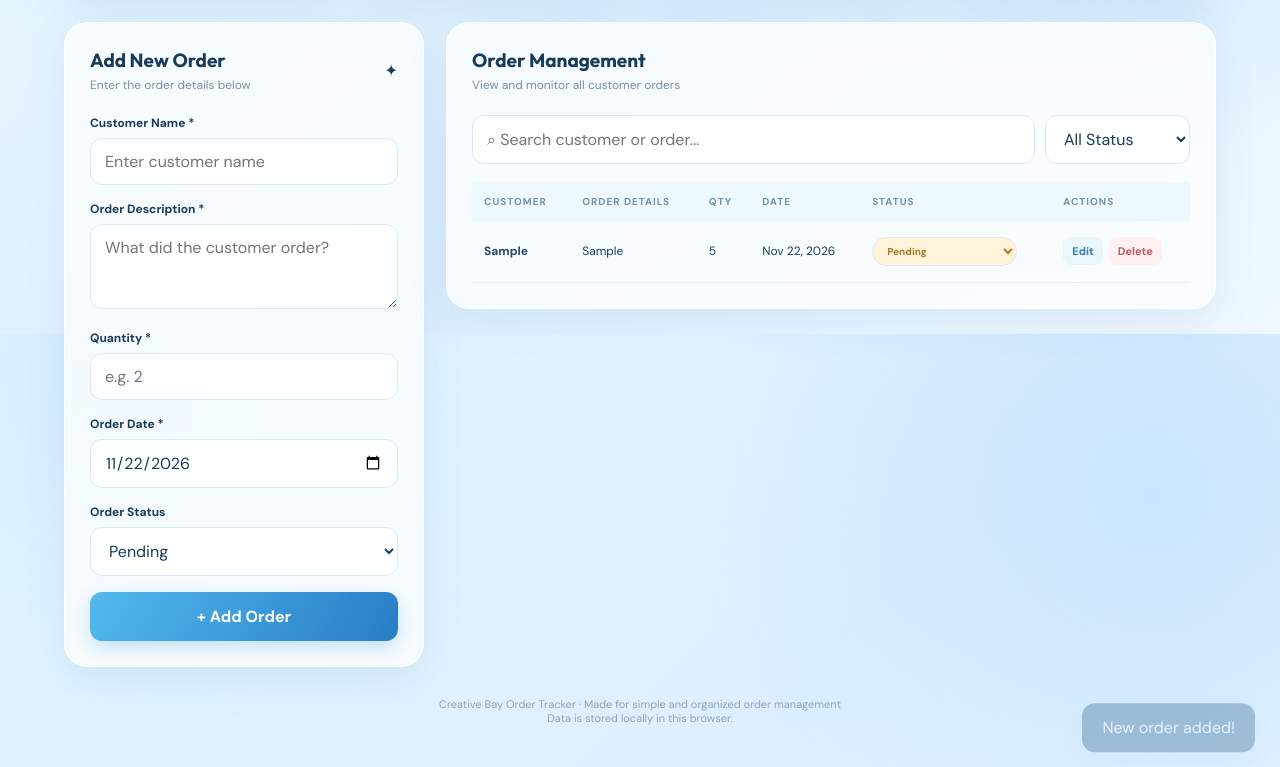
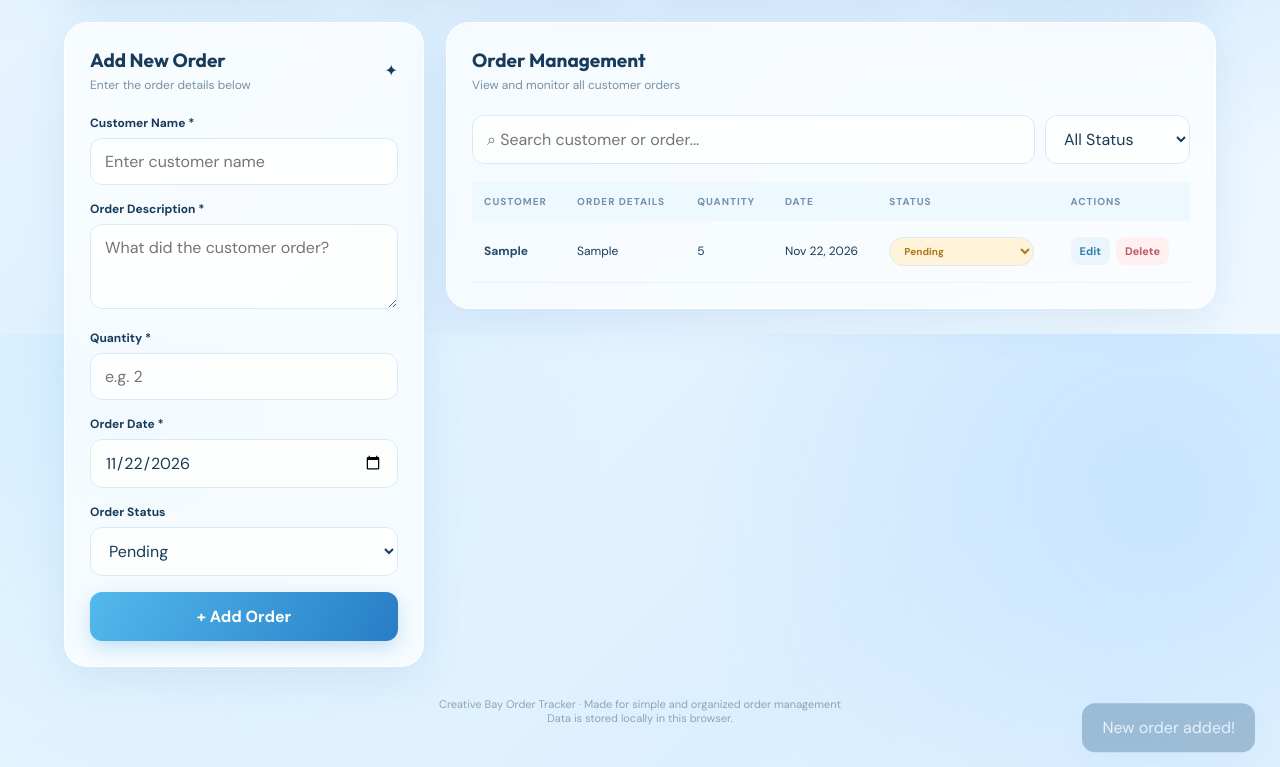
Before and after one commit to Katrina061206/creative-bay-order-tracker, a plain HTML site: page index.html in a window 1280 px wide. Both pictures are taken after typing "Sample", "Sample", "5" into the empty fields and a click on the button "+ Add Order". Shown: the part 466-1233 px from the top of the page. Drawn offline with Linux system fonts and the light colour scheme.

Commit message:
update initial

```diff
--- a/index.html
+++ b/index.html
@@ -523,7 +523,7 @@ footer {
         <tr>
           <th>Customer</th>
           <th>Order Details</th>
-          <th>Qty</th>
+          <th>Quantity</th>
           <th>Date</th>
           <th>Status</th>
           <th>Actions</th>
```
